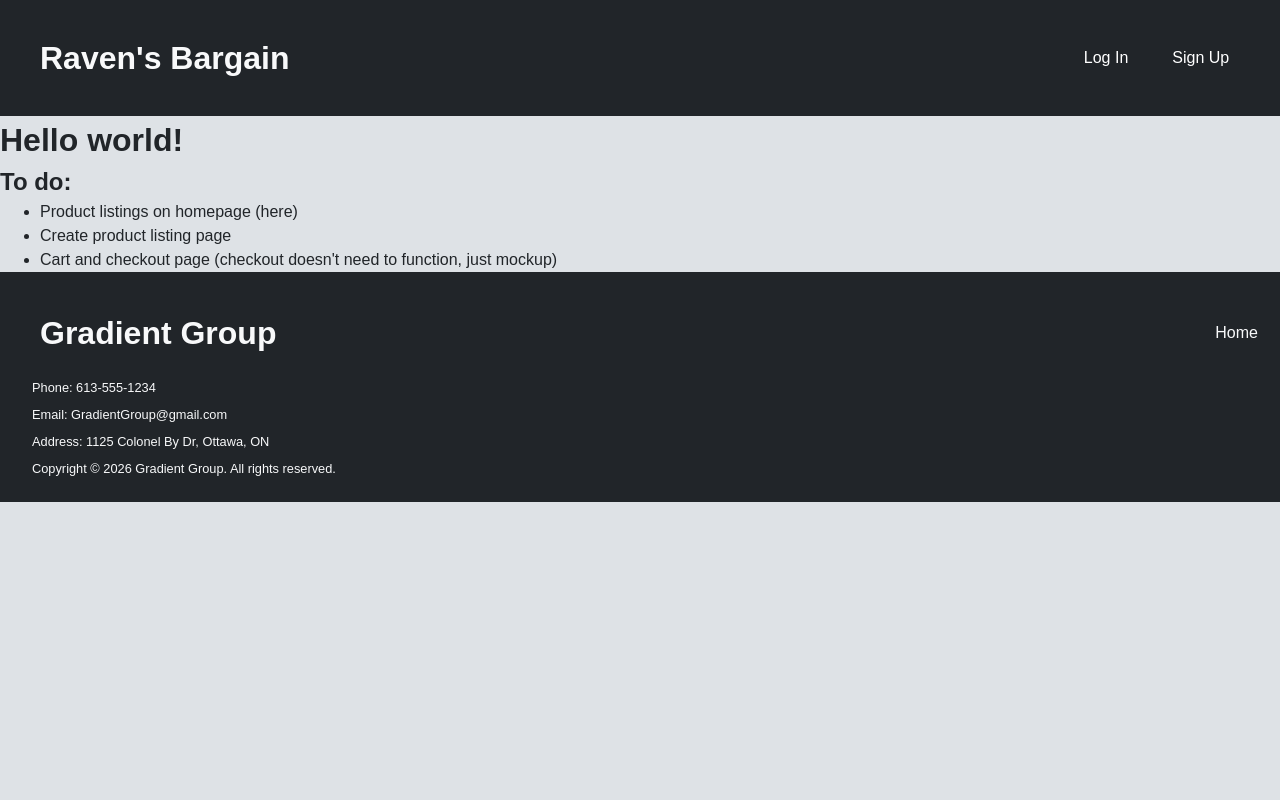
After one commit to Carleton-BIT/group-projects-team-2-gradient-group, a Django app: template core/templates/core/index.html in a window 1280 px wide. The commit adds this page. Run offline with Django 3.2, Linux system fonts and the light colour scheme; the template is opened without the code that fills it, so the values that code supplies are empty.

Commit message:
added user registration and login

```diff
--- /dev/null
+++ b/core/static/style.css
@@ -0,0 +1,297 @@
+:root {
+  /* Core colours */
+  /*https://coolors.co/palette/f8f9fa-e9ecef-dee2e6-ced4da-adb5bd-6c757d-495057-343a40-212529 */
+  --colour-white: #f8f9fa;
+  --colour-light-grey: #e9ecef;
+  --colour-grey: #dee2e6;
+  --colour-dark-grey: #ced4da;
+  --colour-darker-grey: #adb5bd;
+  --colour-dark: #343a40;
+  --colour-darker: #212529;
+  /* https://coolors.co/palette/e63946-f1faee-a8dadc-457b9d-1d3557 */
+  --colour-amaranth: #e63946;
+  --colour-peppermint: #f1faee;
+  --colour-aquaisland: #a8dadc;
+  --colour-wedgewood: #457b9d;
+  --colour-cello: #1d3557;
+
+  /* Header configuration */
+  --header-heading-colour: var(--colour-white);
+
+  /* Body configuration */
+  --body-default-colour: var(--colour-darker);
+  --body-background-colour: var(--colour-grey);
+}
+
+#overlay {
+  display: none;
+  position: fixed;
+  top: 0;
+  left: 0;
+  width: 100%;
+  height: 100%;
+  background: rgba(0, 0, 0, 0.5);
+  z-index: 99;
+  animation: fadein 0.5s ease-in-out forwards;
+
+}
+
+/*
+  PAGE / BODY
+*/
+body {
+  font-family: Arial, Helvetica, sans-serif;
+  color: var(--body-default-colour);
+  background-color: var(--body-background-colour);
+}
+
+header {
+  display: flex;
+  justify-content: space-between;
+  padding: 2rem;
+  background-color: var(--colour-darker);
+}
+.header-logo {
+  display: flex;
+  align-items: center;
+}
+
+header img {
+  width: 1.6rem;
+  height: 1.6rem;
+  display: flex;
+}
+header h1 {
+  color: var(--header-heading-colour);
+  user-select: none;
+  margin-left: 0.5rem;
+  font-size: 2rem;
+}
+
+header h1 a {
+  text-decoration: none;
+  color: inherit;
+}
+
+header button{
+  background: transparent;
+  border: none;
+  color: white;
+  cursor: pointer;
+}
+
+header nav {
+  float: right;
+}
+
+header nav ul {
+  display: flex;
+  justify-content: center;
+  list-style: none;
+  padding:0.8rem;
+  margin-left: auto;
+}
+
+header nav ul li {
+  margin-left: 2rem;
+}
+
+header nav ul li a {
+  display:flex;
+  color: var(--colour-white);
+  text-decoration: none;
+}
+
+
+header nav ul li a:hover {
+  color: var(--colour-dark-grey);
+}
+
+
+header nav ul img {
+  color: var(--colour-white);
+  height: 1.3rem;
+  cursor: pointer;
+}
+
+header nav ul img:hover {
+  color: var(--colour-grey);
+  animation: grow 0.1s ease-in-out forwards;
+}
+
+header nav ul img:active {
+  color: var(--colour-dark-grey);
+  animation: shrink 0.1s ease-in-out forwards;
+}
+
+
+img {
+  width: 100%;
+  height: auto;
+}
+
+.login-container {
+  display: flex;
+  justify-content: space-between;
+  top: 50%;
+  left: 50%;
+  width: 55rem;
+  height: 27rem;
+  margin: auto;
+  padding: 1.4rem;
+  background-color: var(--colour-dark-grey);
+  border-radius: 1rem;
+  box-shadow: 0 10px 30px -15px rgba(0, 0, 0, 0.3);
+  animation: fadein 0.5s ease-in-out forwards;
+}
+.signup-container {
+  display: flex;
+  justify-content: space-between;
+  top: 50%;
+  left: 50%;
+  width: 55rem;
+  height: 40rem;
+  margin: auto;
+  padding: 1.4rem;
+  background-color: var(--colour-dark-grey);
+  border-radius: 1rem;
+  box-shadow: 0 10px 30px -15px rgba(0, 0, 0, 0.3);
+  animation: fadein 0.5s ease-in-out forwards;
+}
+
+.login-text {
+  padding: 1rem;
+  margin: 1rem;
+}
+
+.login-text h2 {
+  font-size: 2rem;
+  margin-bottom: 1rem;
+}
+
+.login-text input {
+  width: 100%;
+  margin-top: 1rem;
+  margin-bottom: 1rem;
+}
+
+.login-text button {
+  margin-top: auto;
+  margin-right: auto;
+  border: none;
+  background-color: var(--colour-dark);
+  color: var(--colour-white);
+  font-size: 1.2rem;
+  padding: 0.5rem 1rem;
+  cursor: pointer;
+  border-radius: 0.5rem;
+}
+
+.login-buttons {
+  display: flex;
+  margin-top: 1rem;
+}
+
+.login-buttons button {
+  border: none;
+  background-color: transparent;
+  margin: 0;
+  margin-left: 0.3rem;
+  padding: 0;
+  font-size: 1rem;
+  color: black;
+  text-decoration: underline;
+}
+
+footer {
+  background-color: var(--colour-darker);
+  color: var(--colour-white);
+  height: auto;
+}
+
+.footer-container {
+  display: flex;
+}
+
+.footer-logo {
+  display: flex;
+  align-items: center;
+  margin: 2rem;
+  margin-bottom: 0;
+}
+
+footer img {
+  width: 1.6rem;
+  height: 1.6rem;
+  display: flex;
+}
+
+footer h2 {
+  color: var(--header-heading-colour);
+  user-select: none;
+  margin-left: 0.5rem;
+  font-size: 2rem;
+}
+
+.contact {
+  display: flex;
+  flex-direction: column;
+  width: 45%;
+}
+
+.contact ul {
+  list-style: none;
+  font-size: 0.8rem;
+  padding: 1rem;
+  margin-left: 1rem;
+}
+
+.contact ul li {
+  margin-bottom: 0.5rem;
+}
+
+footer nav {
+  display: flex;
+  margin-left: auto;
+  margin-top: 2rem;
+  height: 100%;
+}
+
+footer nav ul {
+  display: flex;
+  list-style: none;
+  padding: 0;
+  margin: 0;
+}
+
+footer nav ul li {
+  padding: 1rem;
+}
+
+footer nav ul li button {
+  text-decoration: none;
+  border: none;
+  background: transparent;
+  color: var(--colour-white);
+}
+
+footer nav ul li button:hover {
+  color: var(--colour-dark-grey);
+  cursor: pointer;
+}
+
+
+/*
+  Screen reader text utility class
+*/
+.sr-only {
+  position: absolute;
+  width: 1px;
+  height: 1px;
+  padding: 0;
+  margin: -1px;
+  overflow: hidden;
+  clip: rect(0, 0, 0, 0);
+  white-space: nowrap;
+  border-width: 0;
+}
--- /dev/null
+++ b/core/templates/core/footer.html
@@ -0,0 +1,24 @@
+ <footer>
+    <div class="footer-container">
+    <div class="footer-logo">
+    <!--<img class="logo" src="./images/icons/bags-shopping.svg" alt="company logo"/> -->
+    <h2>Gradient Group</h2>
+  </div>
+   <nav>
+    <ul>
+    <li><form action="{% url 'index' %}" method="get">
+        <button type="submit">Home</button>
+    </form></li>
+    </ul>
+  </nav>
+</div>
+   <div class="contact">
+  <ul>
+    <li>Phone: 613-555-1234</li>
+    <li>Email: GradientGroup@gmail.com</li>
+    <li>Address: 1125 Colonel By Dr, Ottawa, ON</li>
+    <li>Copyright © 2026 Gradient Group. All rights reserved.</li>
+  </ul>
+</div>
+
+  </footer>
--- /dev/null
+++ b/core/templates/core/head.html
@@ -0,0 +1,14 @@
+{% load static %}
+<head>
+  <title>Gradient Group</title>
+    <meta charset="UTF-8">
+    <meta name="viewport" content="width=device-width, initial-scale=1" />
+    <meta http-equiv="X-UA-Compatible" content="ie=edge" />
+
+    <link rel="stylesheet" href="{% static 'reset.css' %}"/>
+    <link rel="stylesheet" href="{% static 'style.css' %}"/>
+
+    <!-- TO DO add favicon
+    <link rel="icon" type="image/x-icon" href="{{ MEDIA_URL }}/icons/cart-minus.svg">-->
+
+</head>
--- /dev/null
+++ b/core/templates/core/index.html
@@ -0,0 +1,19 @@
+{% load static %}
+<!DOCTYPE html>
+<html lang="en">
+{% include 'core/head.html' %}
+<body>
+{% include 'core/navbar.html' %}
+
+<main>
+    <h1>Hello world!</h1>
+    <h2>To do:</h2>
+    <ul>
+        <li>Product listings on homepage (here)</li>
+        <li>Create product listing page</li>
+        <li>Cart and checkout page (checkout doesn't need to function, just mockup)</li>
+    </ul>
+</main>
+{% include 'core/footer.html' %}
+</body>
+</html>
--- /dev/null
+++ b/core/templates/core/navbar.html
@@ -0,0 +1,39 @@
+{% load static %}
+<header>
+   <div class="header-logo">
+      <h1><a href="/">Raven's Bargain</a></h1>
+   </div>
+   <nav>
+      <ul>
+        <!--TO DO add dropdown with product categories-->
+         {% if user.is_authenticated %}
+            <li>
+                <form action="{% url 'profile' %}" method="post">
+                  {% csrf_token %}
+                  <button type="submit">Welcome, {{ user.username }}</button>
+               </form>
+            </li>
+            <li>
+               <form action="{% url 'logout' %}" method="post">
+                  {% csrf_token %}
+                  <button type="submit">Log Out</button>
+               </form>
+            </li>
+         {% else %}
+            <li>
+               <form action="{% url 'login' %}" method="post">
+                  {% csrf_token %}
+                  <button type="submit">Log In</button>
+               </form>
+            </li>
+            <li>
+               <form action="{% url 'signup' %}" method="post">
+                  {% csrf_token %}
+                  <button type="submit">Sign Up</button>
+               </form>
+            </li>
+         {% endif %}
+        <!--TO DO add cart redirect-->
+      </ul>
+   </nav>
+</header>
--- a/core/urls.py
+++ b/core/urls.py
@@ -1,6 +1,7 @@
 from django.urls import path
-from .views import home
+from . import views
 
 urlpatterns = [
-    path("", home, name="home"),
+    path('', views.index, name='index'),
+    path('profile/', views.user_profile, name='profile'),
 ]
```
Also changed, not shown: config/asgi.py (deleted, +0 -16 lines), config/settings.py (deleted, +0 -128 lines), config/urls.py (deleted, +0 -24 lines), config/views.py (added, +10 -0 lines), config/wsgi.py (deleted, +0 -16 lines), core/templates/core/profile.html (added, +11 -0 lines), core/templates/registration/login.html (+28 -33 lines), core/templates/registration/signup.html (added, +29 -0 lines), core/views.py (+8 -0 lines), manage.py (deleted, +0 -22 lines), core/static/reset.css (renamed from reset.css), core/static/script.js (added).
